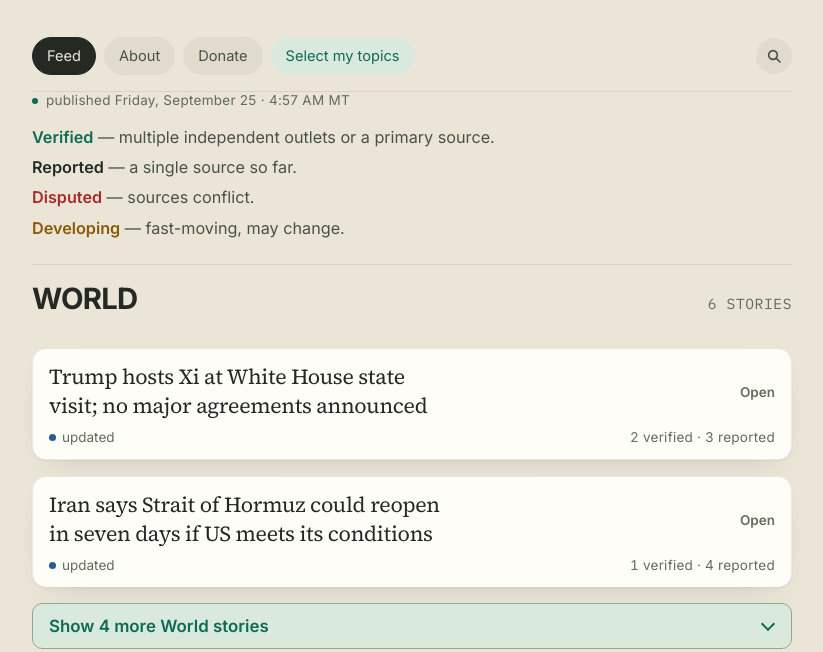
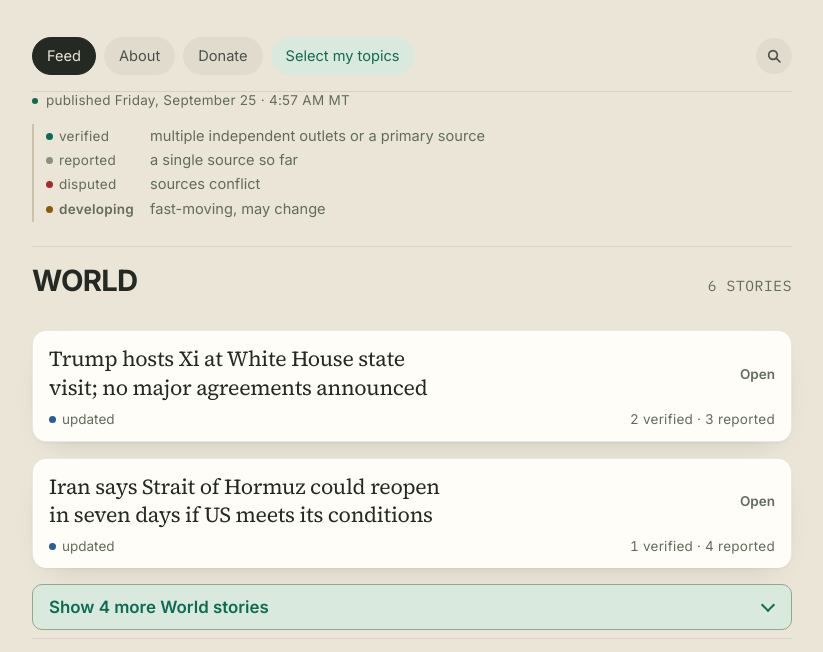
Before and after one commit to kdavis5111/htn-ui-lab, a plain HTML site: page index.html in a window 1280 px wide. Shown: the part 124-776 px from the top of the page, without its empty margins (228-1051 px from the left). Drawn offline with Linux system fonts and the light colour scheme.

Commit message:
Label key restyled to match the site: real status chips, one aligned list
Same four definitions as Ryan's key; only the look changes.

Co-Authored-By: Claude Fable 5.2 <noreply@anthropic.com>

```diff
--- a/index.html
+++ b/index.html
@@ -29,7 +29,7 @@
 <meta name="apple-mobile-web-app-title" content="HeresThe.News">
 <meta name="mobile-web-app-capable" content="yes">
 <link rel="stylesheet" href="https://fonts.googleapis.com/css2?family=IBM+Plex+Mono:wght@400;600&family=Inter:wght@400;600;700&family=Source+Serif+4:opsz,wght@8..60,400;8..60,600;8..60,700&display=swap">
-<link rel="stylesheet" href="style.css?v=20261121c">
+<link rel="stylesheet" href="style.css?v=20261121d">
 <link rel="stylesheet" href="lab.css">
 <div class="lab-banner" hidden></div><!-- banner hidden during user testing -->
 
@@ -57,11 +57,11 @@
   <span class="pub-note">published Friday, September 25 &middot; 4:57 AM MT</span>
   </div>
   <p class="ai-note">Assembled by AI following strict human editorial rules. <a href="#" class="js-about-jump">How it works</a></p>
-  <div class="read-key" id="read-key" role="note">
-    <p><span class="s-v">Verified</span> — multiple independent outlets or a primary source.</p>
-    <p><span class="s-r">Reported</span> — a single source so far.</p>
-    <p><span class="s-d">Disputed</span> — sources conflict.</p>
-    <p><span class="s-g">Developing</span> — fast-moving, may change.</p>
+  <div class="read-key" id="read-key" role="note" aria-label="What the labels mean">
+    <p><span class="chip status-verified">verified</span><span class="rk-def">multiple independent outlets or a primary source</span></p>
+    <p><span class="chip status-reported">reported</span><span class="rk-def">a single source so far</span></p>
+    <p><span class="chip status-disputed">disputed</span><span class="rk-def">sources conflict</span></p>
+    <p><span class="chip status-early">developing</span><span class="rk-def">fast-moving, may change</span></p>
   </div>
   <span class="sr-only" aria-live="polite" id="filter-status"></span>
   <section id="interests-setup" style="display:none" aria-label="Choose your topics">
--- a/style.css
+++ b/style.css
@@ -1295,3 +1295,12 @@ body.searching .cat-band.search-empty, body.searching .band-more-btn, body.searc
 body.searching #more-head, body.searching #more-hint, body.searching .more-row, body.searching .cat-count { display: none !important; }
 body.searching .band-more { display: block !important; }
 #more-cats.search-open, #more-cats.search-open #more-stories { display: block !important; }
+
+/* ---- Label key, restyled to match the site (review of Ryan's key) ----
+   Same four definitions, shown with the same dot-and-word labels the stories use, as one quiet aligned list. */
+.read-key { display: grid; gap: 3px; margin: var(--s2) 0 0; padding: 2px 0 2px 12px; border-left: 2px solid var(--line);
+  font-family: var(--sans); font-size: var(--fs-xs); line-height: 1.45; color: var(--ink-3); }
+.read-key p { display: grid; grid-template-columns: 104px minmax(0, 1fr); align-items: baseline; margin: 0; }
+.read-key .chip { min-width: 0; margin: 0; padding: 0; white-space: nowrap; }
+.read-key .rk-def { color: var(--ink-3); }
+@media (max-width: 480px) { .read-key { margin-top: var(--s1); } }
```
Also changed, not shown: 1 other file.
